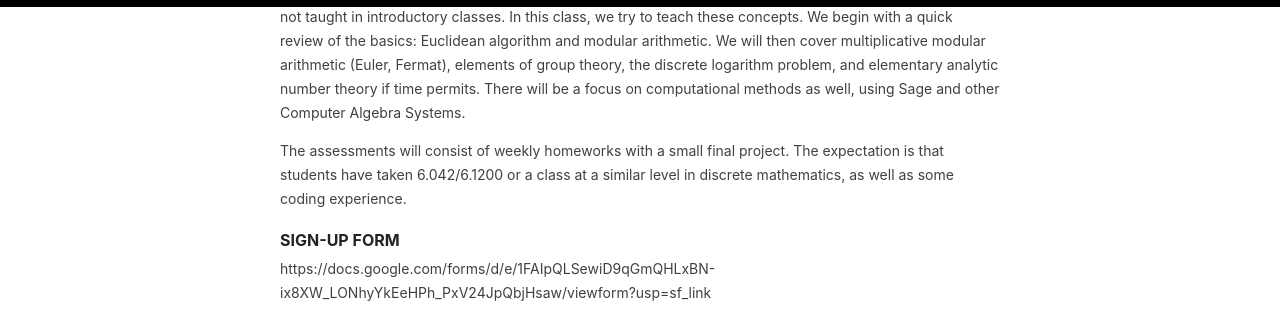
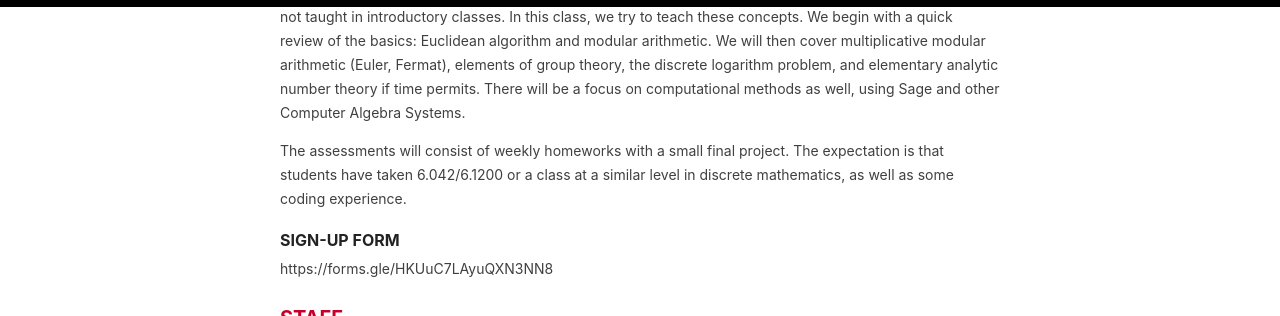
Before and after one commit to 6s096-iap24/6s096-iap24.github.io, a Jekyll site: the page built from _pages/home.md, in a window 1280 px wide and 900 px high, scrolled down 444 px, cut to the strip 0-316 px from the top of the window. Built offline with Jekyll 4.4.1, drawn with Linux system fonts in a browser that asks for light colours; part of the change alters nothing that is shown.

Commit message:
Update home.md

```diff
--- a/_pages/home.md
+++ b/_pages/home.md
@@ -13,7 +13,7 @@ Many applications in cryptography and theoretical computer science rely on numbe
 The assessments will consist of weekly homeworks with a small final project. The expectation is that students have taken 6.042/6.1200 or a class at a similar level in discrete mathematics, as well as some coding experience.
 
 ### SIGN-UP FORM
-https://docs.google.com/forms/d/e/1FAIpQLSewiD9qGmQHLxBN-ix8XW_LONhyYkEeHPh_PxV24JpQbjHsaw/viewform?usp=sf_link
+https://forms.gle/HKUuC7LAyuQXN3NN8
 
 ## STAFF
 <p></p>
```
